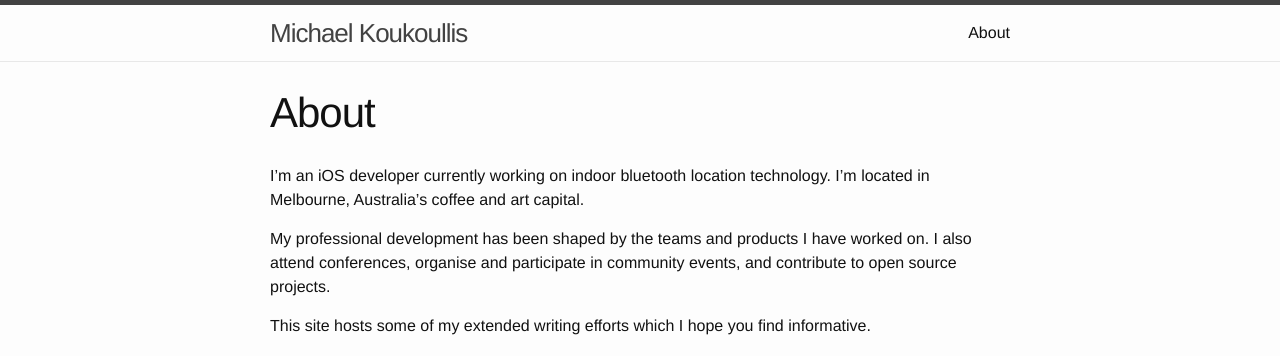
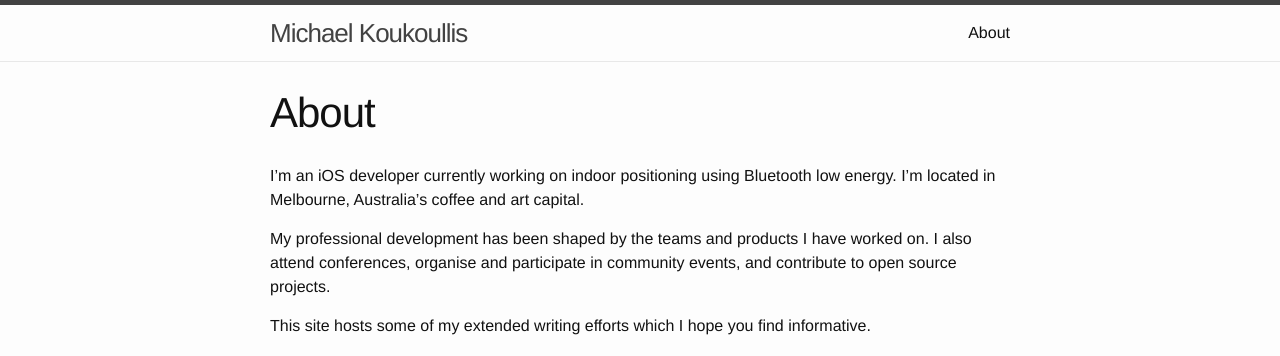
Before and after one commit to kouky/kouky.github.io, a Jekyll site: the page built from about.md, in a window 1280 px wide. Shown: the top 356 px of the page. Built offline with Jekyll 4.4.1, drawn with Linux system fonts in a browser that asks for light colours.

Commit message:
Update about page

```diff
--- a/about.md
+++ b/about.md
@@ -4,7 +4,7 @@ title: About
 permalink: /about/
 ---
 
-I'm an iOS developer currently working on indoor bluetooth location technology. I'm located in Melbourne, Australia's coffee and art capital.
+I'm an iOS developer currently working on indoor positioning using Bluetooth low energy. I'm located in Melbourne, Australia's coffee and art capital.
 
 My professional development has been shaped by the teams and products I have worked on. I also attend conferences, organise and participate in community events, and contribute to open source projects.
 
```
